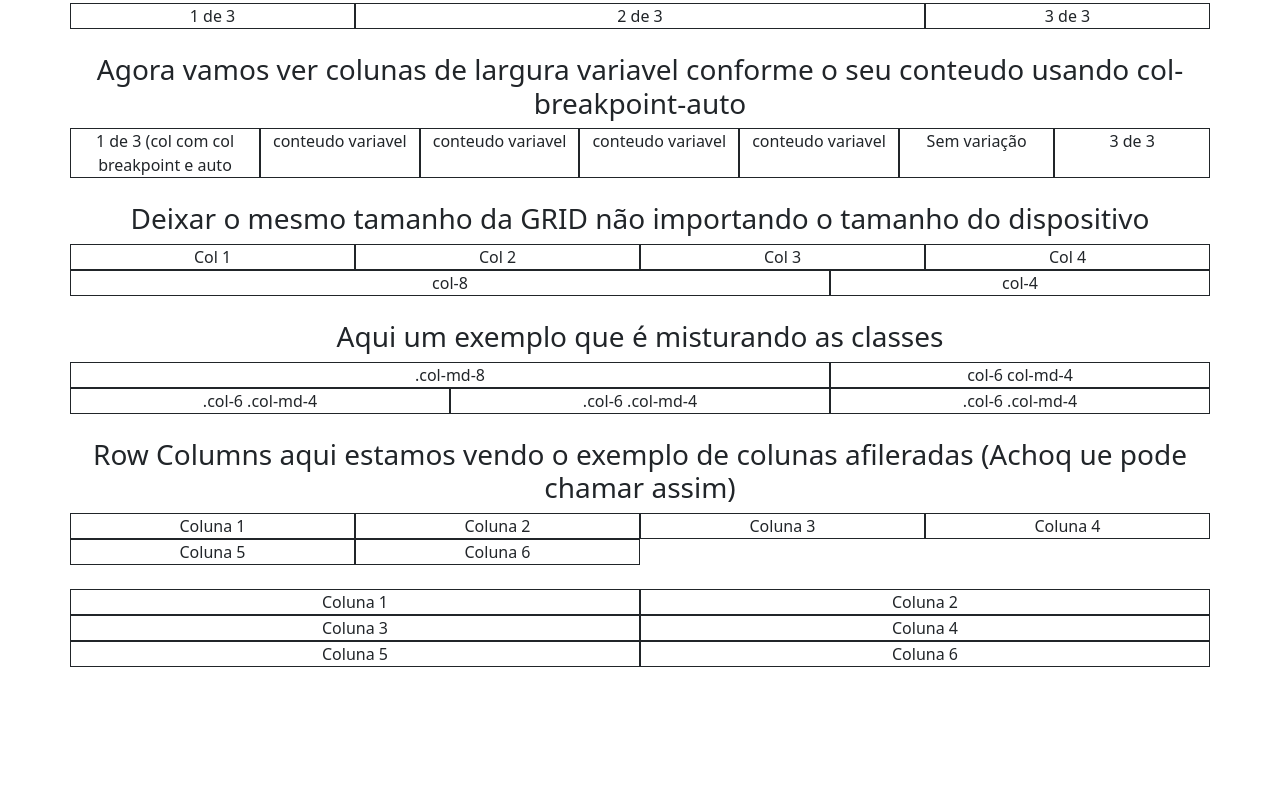
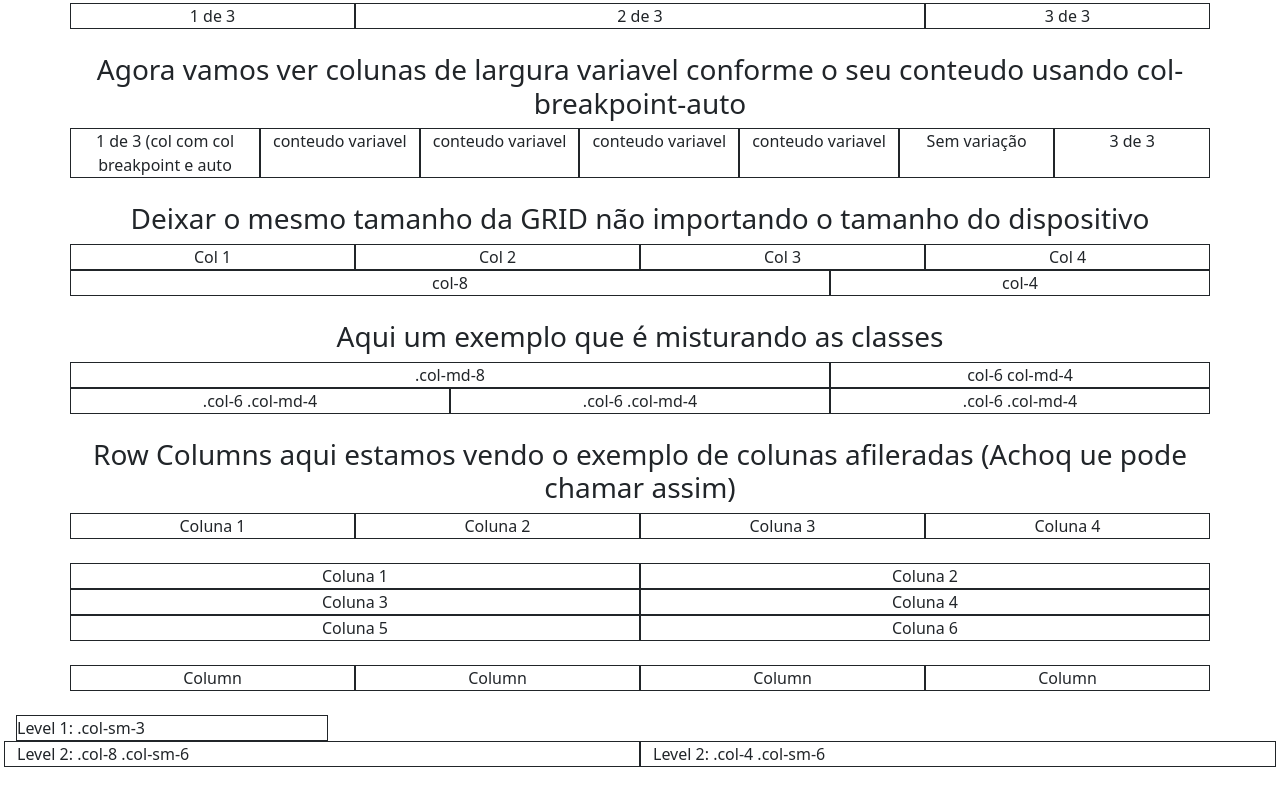
Before and after one commit to washinglopes93/bootstrap5cursowebdesign-, a plain HTML site: page 98-99 2 Documentation.html in a window 1280 px wide. Shown: the part 942-1748 px from the top of the page. Before the commit the page ends 1649 px from the top, so only its background shows below. Drawn offline with nearby package versions, Linux system fonts and the light colour scheme.

Commit message:
Aprendendo conceito de Nesting

```diff
--- a/98-99 2 Documentation.html
+++ b/98-99 2 Documentation.html
@@ -39,7 +39,7 @@
 <!--Começando com Default container-->
 
 <h2 align="center">Containers</h2>
-<h3 align="center">Container Default</h3>
+<div class="container text-center"><h3>Container</h3></div>
 <div class="container bg-danger">
     Container default aqui aplicado com fundo vermelho: .container	100%	540px	720px	960px	1140px	1320px
 </div>
@@ -205,8 +205,6 @@ e grandes.-->
     <div class="col border border-dark"> Coluna 2</div>
     <div class="col border border-dark"> Coluna 3</div>
     <div class="col border border-dark"> Coluna 4</div>
-    <div class="col border border-dark"> Coluna 5</div>
-    <div class="col border border-dark"> Coluna 6</div>
   </div>
 </div>
 
@@ -223,6 +221,36 @@ e grandes.-->
   </div>
 </div>
 
+<br>
+
+<!--Muito bom esse Row Columns na documentação informa que pode misturar outras classes como no exemplo a seguir com breakpoint -->
+
+<div class="container text-center">
+  <div class="row row-cols-1 row-cols-sm-2 row-cols-md-4">
+    <div class="col border border-dark">Column</div>
+    <div class="col border border-dark">Column</div>
+    <div class="col border border-dark">Column</div>
+    <div class="col border border-dark">Column</div>
+  </div>
+</div>
+<br>
+
+<!--Bom passando para o proxima técnica de uso do Grid podemos verificar que chama nesting pelo que li é uma tabela dentro de uma tabela que
+para eu a tradução livre seria Ninho -->
+
+<!
+
+<div class="row">
+  <div class="col col-sm-3 border border-dark">
+    Level 1: .col-sm-3
+  </div>
+  <div class="col">
+    <div class="row">
+      <div class="col col-8 col-sm-6 border border-dark"> Level 2: .col-8 .col-sm-6</div>
+      <div class="col col-4 col-sm-6 border border-dark">Level 2: .col-4 .col-sm-6</div>
+    </div>
+  </div>
+</div>
 
 
 <br>
```
